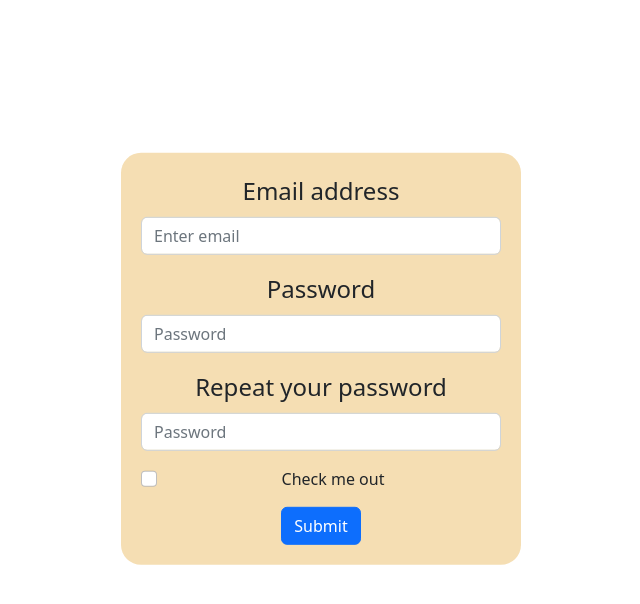
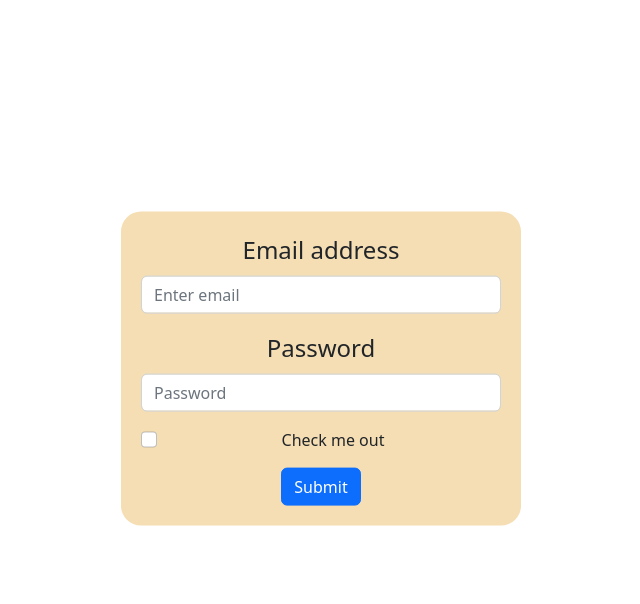
Before and after one commit to N1kk1337/RS-Clone, a React (Create React App) app: page / in a window 1280 px wide. Shown: the top 604 px of the page, without its empty margins (319-959 px from the left). Built offline with nearby package versions, Linux system fonts and the light colour scheme.

Commit message:
feat: login modal

```diff
--- a/src/App.css
+++ b/src/App.css
@@ -1,5 +1,6 @@
 @import 'bootstrap/dist/css/bootstrap.min.css';
 @import './components/RegisterModal/register.scss';
+@import './components/LoginModal/LoginModal.scss';
 .App {
   text-align: center;
 }
--- a/src/App.tsx
+++ b/src/App.tsx
@@ -1,11 +1,13 @@
 import React from 'react';
 import './App.css';
-import RegisterModal from './components/RegisterModal/RegisterModal';
+import LoginModal from './components/LoginModal/LoginModal';
+// import RegisterModal from './components/RegisterModal/RegisterModal';
 
 function App() {
   return (
     <div className="App">
-      <RegisterModal />
+      {/* <RegisterModal /> */}
+      <LoginModal />
     </div>
   );
 }
--- /dev/null
+++ b/src/components/LoginModal/LoginModal.scss
@@ -0,0 +1,20 @@
+.login {
+  width: 400px;
+  position: absolute;
+  left: 50%;
+  top: 50%;
+  transform: translate(-50%, -60%) scale(0);
+  background: wheat;
+  padding: 20px;
+  border-radius: 20px;
+  opacity: 0;
+  transition: 1s;
+}
+
+.login-active {
+  opacity: 1;
+  transform: translate(-50%, -60%) scale(1);
+}
+.error {
+  color: red;
+}
--- /dev/null
+++ b/src/components/LoginModal/LoginModal.tsx
@@ -0,0 +1,76 @@
+import React, { useState } from 'react';
+import { Button, Form } from 'react-bootstrap';
+
+function LoginModal() {
+  const [email, setEmail] = useState('');
+  const [isEmail, setIsEmail] = useState(false);
+  const [password, setPassword] = useState('');
+  const [isPasswordValid, setIsPasswordValid] = useState(false);
+
+  console.log(password);
+  function emailValid(e: React.ChangeEvent) {
+    const emailVal = (e.target as HTMLInputElement).value;
+    setEmail(emailVal);
+    const isEmailVal: string = email.match(/^[^@\s]+@[^@\s]+\.[a-zA-Z]{0,}$/)
+      ?.input as string;
+
+    if (!isEmailVal) setIsEmail(true);
+    else setIsEmail(false);
+  }
+
+  function passwordValid(e: React.ChangeEvent) {
+    const passwordVal = (e.target as HTMLInputElement).value;
+    const isPassword = passwordVal.match(
+      /^(?=.*\d)(?=.*[!@#$%^&*])(?=.*[a-z]).{7,}$/,
+    );
+
+    if (!isPassword) {
+      setPassword('');
+      setIsPasswordValid(true);
+    } else {
+      setPassword(isPassword[0]);
+      setIsPasswordValid(false);
+    }
+  }
+
+  return (
+    <div className="login login-active">
+      <Form>
+        <Form.Group className="mb-3" controlId="formBasicEmail">
+          <Form.Label className="fs-4">Email address</Form.Label>
+          <Form.Control
+            type="email"
+            placeholder="Enter email"
+            onChange={(e) => emailValid(e)}
+          />
+          {isEmail ? <p className="error">Email is not valid</p> : ''}
+        </Form.Group>
+
+        <Form.Group className="mb-3" controlId="formBasicPassword">
+          <Form.Label className="fs-4">Password</Form.Label>
+          <Form.Control
+            type="password"
+            placeholder="Password"
+            onChange={(e) => passwordValid(e)}
+          />
+          {!isPasswordValid ? (
+            ''
+          ) : (
+            <p className="error">
+              Please use min 7 letter password, symbol, lower case letters and a
+              number
+            </p>
+          )}
+        </Form.Group>
+        <Form.Group className="mb-3" controlId="formBasicCheckbox">
+          <Form.Check type="checkbox" label="Check me out" />
+        </Form.Group>
+        <Button variant="primary" type="submit">
+          Submit
+        </Button>
+      </Form>
+    </div>
+  );
+}
+
+export default LoginModal;
```
